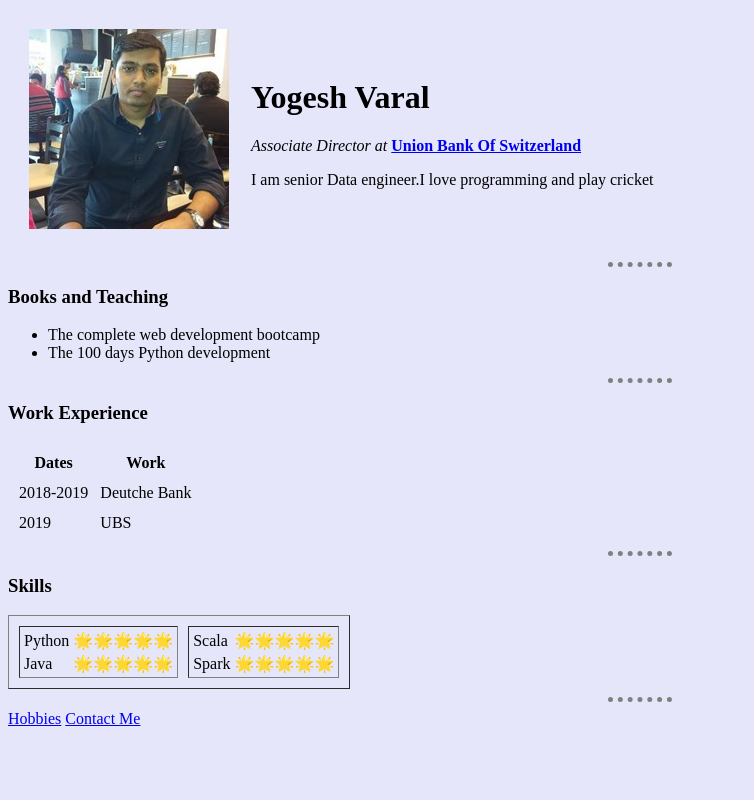
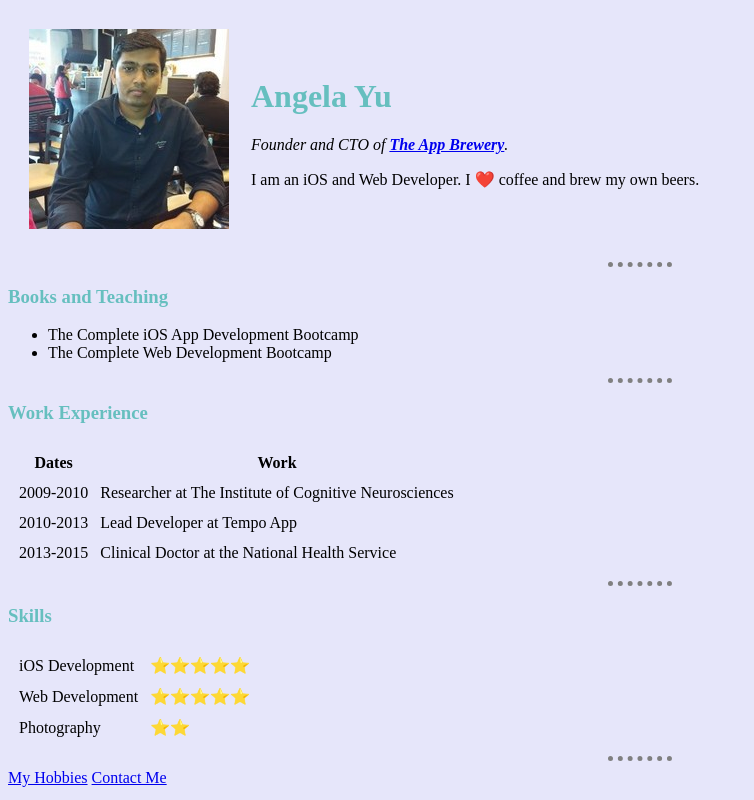
Before and after one commit to yogeshvaral/100DaysPythonCode, a plain HTML site: page Day41_Website/index.html in a window 1280 px wide. Shown: the whole page, without its empty margins (0-754 px from the left). Drawn offline with Linux system fonts and the light colour scheme.

Commit message:
day41 to 44  Commits- Internal CSS

```diff
--- /dev/null
+++ b/Day41_Website/css/styles.css
@@ -0,0 +1,16 @@
+    body {
+      background-color:#e6e6fa;
+    }
+    h1{
+     color:#66bfbf;
+     }
+     h3{
+     color:#66bfbf;
+     }
+    hr {
+    border-style:none;
+    border-top-style: dotted;
+    border-color: gray;
+    border-width: 5px;
+    width: 5%;
+    }
--- a/Day41_Website/index.html
+++ b/Day41_Website/index.html
@@ -1,41 +1,29 @@
 <!DOCTYPE html>
-<html lang="en">
+<html>
   <head>
-    <meta charset="UTF-8">
-    <title>Yogesh Personal site</title>
-  <style>
-    body {
-      background-color:#e6e6fa;
-    }
-    hr {
-    border-style:none;
-    border-top-style: dotted;
-    border-color: gray;
-    border-width: 5px;
-    width: 5%;
-    }
-  </style>
+    <meta charset="utf-8">
+    <title>Angela's Personal Site</title>
+    <link rel="stylesheet" href="css/styles.css">
   </head>
-<body>
+
+  <body >
     <table cellspacing="20">
       <tr>
-    <td><img src="images/LinkedInImage.jpg" alt="Yogesh Varal profile picture"></td>
-    <td><h1>Yogesh Varal</h1>
-      <p><em>Associate Director at </em><strong><a href="https://www.ubs.com/in/en.html">Union Bank Of Switzerland</a></strong></p>
-      <P>I am senior Data engineer.I love programming and play cricket</P>
-    </td>
+        <td><img src="images/LinkedInImage.jpg" alt="angela profile picture"></td>
+        <td><h1>Angela Yu</h1>
+        <p><em>Founder and CTO of <strong><a href="https://www.appbrewery.co/">The App Brewery</a></strong>.</em></p>
+        <p>I am an iOS and Web Developer. I ❤️ coffee and brew my own beers.</p></td>
       </tr>
     </table>
-
     <hr>
     <h3>Books and Teaching</h3>
     <ul>
-  <li>The complete web development bootcamp</li>
-  <li>The 100 days Python development</li>
+      <li>The Complete iOS App Development Bootcamp</li>
+      <li>The Complete Web Development Bootcamp</li>
     </ul>
     <hr>
     <h3>Work Experience</h3>
-<table cellspacing="10" >
+    <table cellspacing="10">
       <thead>
         <tr>
           <th>Dates</th>
@@ -44,49 +32,37 @@
       </thead>
       <tbody>
         <tr>
-    <td>2018-2019</td>
-    <td>Deutche Bank</td>
+          <td>2009-2010</td>
+          <td>Researcher at The Institute of Cognitive Neurosciences</td>
         </tr>
         <tr>
-    <td>2019</td>
-    <td>UBS</td>
+          <td>2010-2013</td>
+          <td>Lead Developer at Tempo App</td>
+        </tr>
+        <tr>
+          <td>2013-2015</td>
+          <td>Clinical Doctor at the National Health Service</td>
         </tr>
       </tbody>
-  <tfoot>
-
-  </tfoot>
     </table>
     <hr>
     <h3>Skills</h3>
-<table cellspacing="10" border="1">
+    <table cellspacing="10">
       <tr>
-    <td>
-      <table>
-        <tr>
-        <td>Python</td>
-        <td>🌟🌟🌟🌟🌟</td>
+        <td>iOS Development</td>
+        <td>⭐️⭐️⭐️⭐️⭐️</td>
       </tr>
       <tr>
-        <td>Java</td>
-        <td>🌟🌟🌟🌟🌟</td>
-        </tr>
-      </table>
-    </td>
-    <td><table>
-      <tr>
-        <td>Scala</td>
-        <td>🌟🌟🌟🌟🌟</td>
+        <td>Web Development</td>
+        <td>⭐️⭐️⭐️⭐️⭐️</td>
       </tr>
       <tr>
-        <td>Spark</td>
-        <td>🌟🌟🌟🌟🌟</td>
-      </tr>
-      </table>
-    </td>
+        <td>Photography</td>
+        <td>⭐️⭐️</td>
       </tr>
     </table>
     <hr>
-<a href="hobbies.html">Hobbies</a>
-<a href="contact_me.html">Contact Me</a>
+    <a href="hobbies.html">My Hobbies</a>
+    <a href="contact-me.html">Contact Me</a>
   </body>
 </html>
```
Also changed, not shown: Day41_Website/contact_me.html (+1 -0 lines), Day41_Website/hobbies.html (+1 -0 lines). Lines whose indentation alone changed are shown as unchanged.
